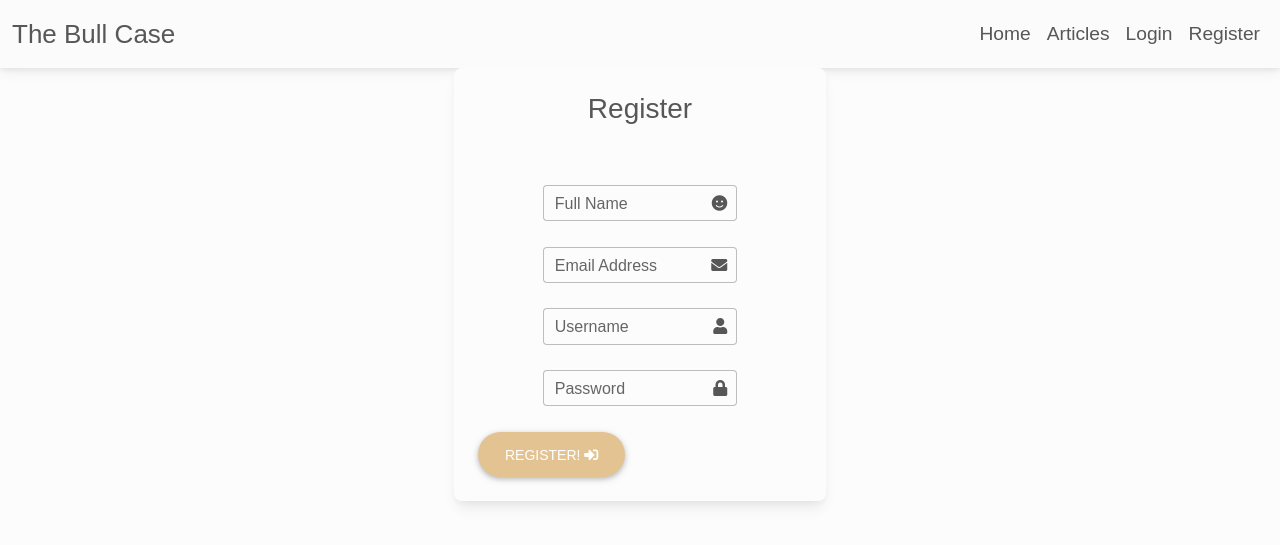
After one commit to shanedunne/the-bull-case, a Flask app: page /post_article in a window 1280 px wide. The commit adds this page. Shown: the top 545 px of the page. Run offline with Flask 2, Linux system fonts and the light colour scheme; data that the repository does not hold is empty; some libraries are stand-ins or nearby versions.

Commit message:
added route to create article. Not functioning yet

```diff
--- a/app.py
+++ b/app.py
@@ -110,17 +110,38 @@ def logout():
 
 
 # Render articles page
-@app.route("/articles")
-def articles():
+@app.route("/get_articles")
+def get_articles():
+    articles = list(mongo.db.articles.find())
     return render_template("articles.html")
 
 
 # Render article template
+"""
 @app.route("/article")
 def article():
     articles = list(mongo.db.articles.find())
     return render_template("articles.html")
+"""
 
+
+# Create new article
+@app.route("/post_article", methods=["GET", "POST"])
+def post_article():
+    if request.method == "POST":
+        article = {
+            "article_title": request.form.get("article_title"),
+            "article_topic": request.form.get("article_topic"),
+            "article_body": request.form.getlist("article_body"),
+            "article_author": session["user"]
+            # add timestamp
+        }
+        mongo.db.tasks.insert_one(task)
+        flash("Article posted")
+        return redirect(url_for("profile"))
+
+    topics = mongo.db.categories.find().sort("topic_name", 1)
+    return render_template("post-article.html", topics=topics)
 
 if __name__ == "__main__":
     app.run(host=os.environ.get("IP"),
--- a/static/css/style.css
+++ b/static/css/style.css
@@ -14,9 +14,13 @@ footer {
     width: 100%;
 }
 
+
+
 .carousel-indicators {
     margin-top: 200px;
 }
+
+
 
 /* Nav Brand Styling */
 .navbar-light .navbar-brand, .navbar-light .navbar-brand:focus, .navbar-light .navbar-brand:hover {
@@ -104,3 +108,29 @@ input {
     white-space: nowrap;
     margin-right: 30px;
   }
+
+  /*---- Post Article-----*/
+
+  .articles-header {
+    text-align: center;
+    padding-top: 10px;
+}
+
+.article-header-button {
+    padding-top: 10px;
+}
+
+  .create-article {
+    background-color: #f44336;
+    color: #fcfcfc;
+    padding: 14px 25px;
+    text-align: center;
+    text-decoration: none;
+    display: inline-block;
+    border-radius: 5px;
+  }
+
+  .create-article:hover, .create-article:active {
+    background-color: red;
+    color: #fcfcfc;
+  }
--- a/templates/base.html
+++ b/templates/base.html
@@ -36,7 +36,7 @@
                             <a class="nav-link active" aria-current="page" href="{{ url_for('home') }}">Home</a>
                         </li>
                         <li class="nav-item">
-                            <a class="nav-link active" aria-current="page" href="{{ url_for('articles') }}">Articles</a>
+                            <a class="nav-link active" aria-current="page" href="{{ url_for('get_articles') }}">Articles</a>
                         </li>
                         {% if session.user %}
                             <li class="nav-item">
--- /dev/null
+++ b/templates/post-article.html
@@ -0,0 +1,42 @@
+{% extends "base.html" %}
+
+{% block content %}
+    <div class="row g-0 d-flex vertical-center justify-content-center">
+        <form class="col-sm-12 col-md-8 col-lg-4" method="POST" action="{{ url_for('register') }}">
+            <div class="card">
+                <div class="card-body">
+                    <h3 class="card-title">Register</h3>
+                    <br>
+                    <br>
+                    <div class="form-outline ">
+                            <i class="fas fa-smile trailing"></i>
+                            <input type="text" id="fullname" class="form-control" name="fullname" />
+                            <label class="form-label" for="fullname">Full Name</label>
+                        </div>
+                        <br>
+                        <div class="form-outline">
+                            <i class="fas fa-envelope trailing"></i>
+                            <input type="email" id="email" class="form-control" name="email"/>
+                            <label class="form-label" for="email">Email Address</label>
+                        </div>
+                        <br>
+                        <div class="form-outline ">
+                            <i class="fas fa-user trailing"></i>
+                            <input type="text" id="username" class="form-control" name="username" minlength="5"
+                                maxlength="15" pattern="^[a-zA-Z0-9]{5,15}$"/>
+                            <label class="form-label" for="username">Username</label>
+                        </div>
+                        <br>
+                        <div class="form-outline">
+                            <i class="fas fa-lock trailing"></i>
+                            <input type="password" id="password" class="form-control" name="password" minlength="5"
+                                maxlength="15" pattern="^[a-zA-Z0-9]{5,15}$"/>
+                            <label class="form-label" for="password">Password</label>
+                        </div>
+                        <br>
+                            <button type="submit" class="btn btn-primary btn-lg btn-rounded register-button">Register! <i class="fas fa-sign-in-alt"></i></button>
+                </div>
+            </div>
+        </form>
+    </div>
+{% endblock %}
```
Also changed, not shown: templates/articles.html (+10 -3 lines).
